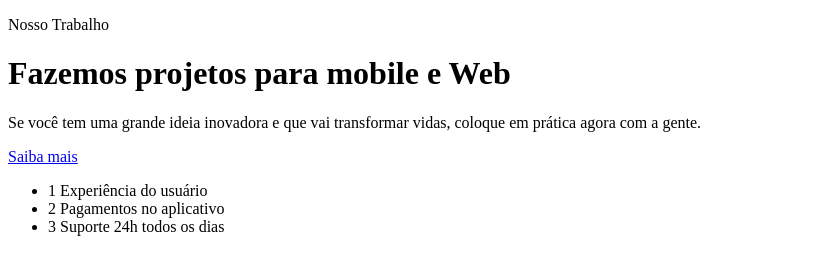
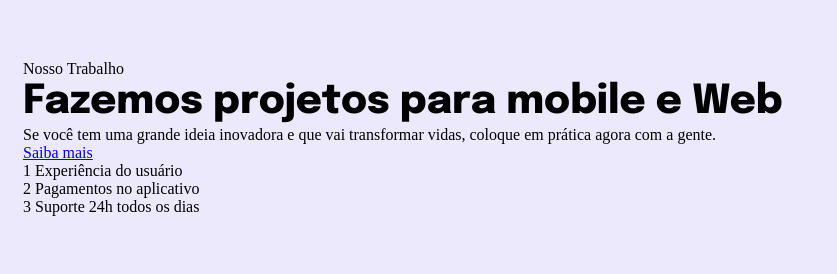
Before and after one commit to JoaoPontess/PageMobile, a plain HTML site: page index.html in a window 1280 px wide. Shown: the whole page, without its empty margins (0-837 px from the left). Drawn offline with Linux system fonts and the light colour scheme.

Commit message:
Texte size

```diff
--- a/index.html
+++ b/index.html
@@ -1,11 +1,17 @@
 <!DOCTYPE html>
 <html lang="pt-br">
 <head>
+    <link rel="preconnect" href="https://fonts.googleapis.com">
+    <link rel="preconnect" href="https://fonts.gstatic.com" crossorigin>
+
     <meta charset="UTF-8">
     <meta name="viewport" content="width=device-width, initial-scale=1.0">
     <title>Introdução à Responsabilidade</title>
 
     <link rel="stylesheet" href="style.css">
+
+
+    <link href="https://fonts.googleapis.com/css2?family=Epilogue:wght@800&display=swap" rel="stylesheet">
 </head>
 <body>
     <main>
--- a/style.css
+++ b/style.css
@@ -0,0 +1,30 @@
+* {
+    margin: 0;
+    padding: 0;
+    box-sizing: border-box;
+}
+
+ul {
+    list-style: none;
+}
+
+:root{
+    font-size: 62.5%; /* 10px */
+}
+
+/* REM = Root EM */
+/* 1rem = 16px */
+/* Divide o px por 10 terá o valor de rem */
+
+body {
+    background: #ECE9FD;
+
+    padding: 6.0rem 2.3rem 6.6rem;
+    font-size: 1.6rem;
+}
+
+h1 {
+    font-family: 'Epilogue', sans-serif;
+    font-size: 4.0rem;
+    line-height: 4.8rem;
+}
```
